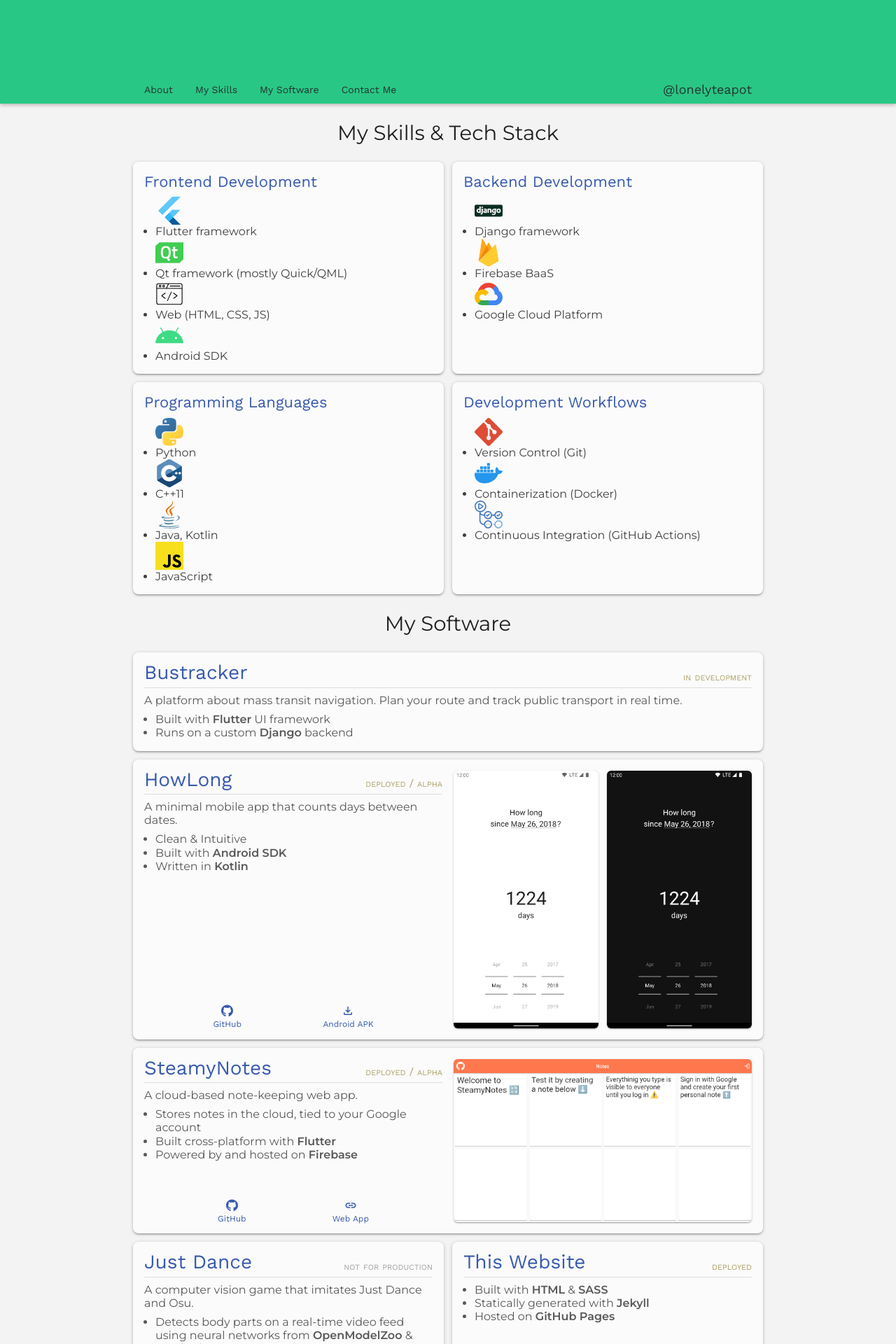
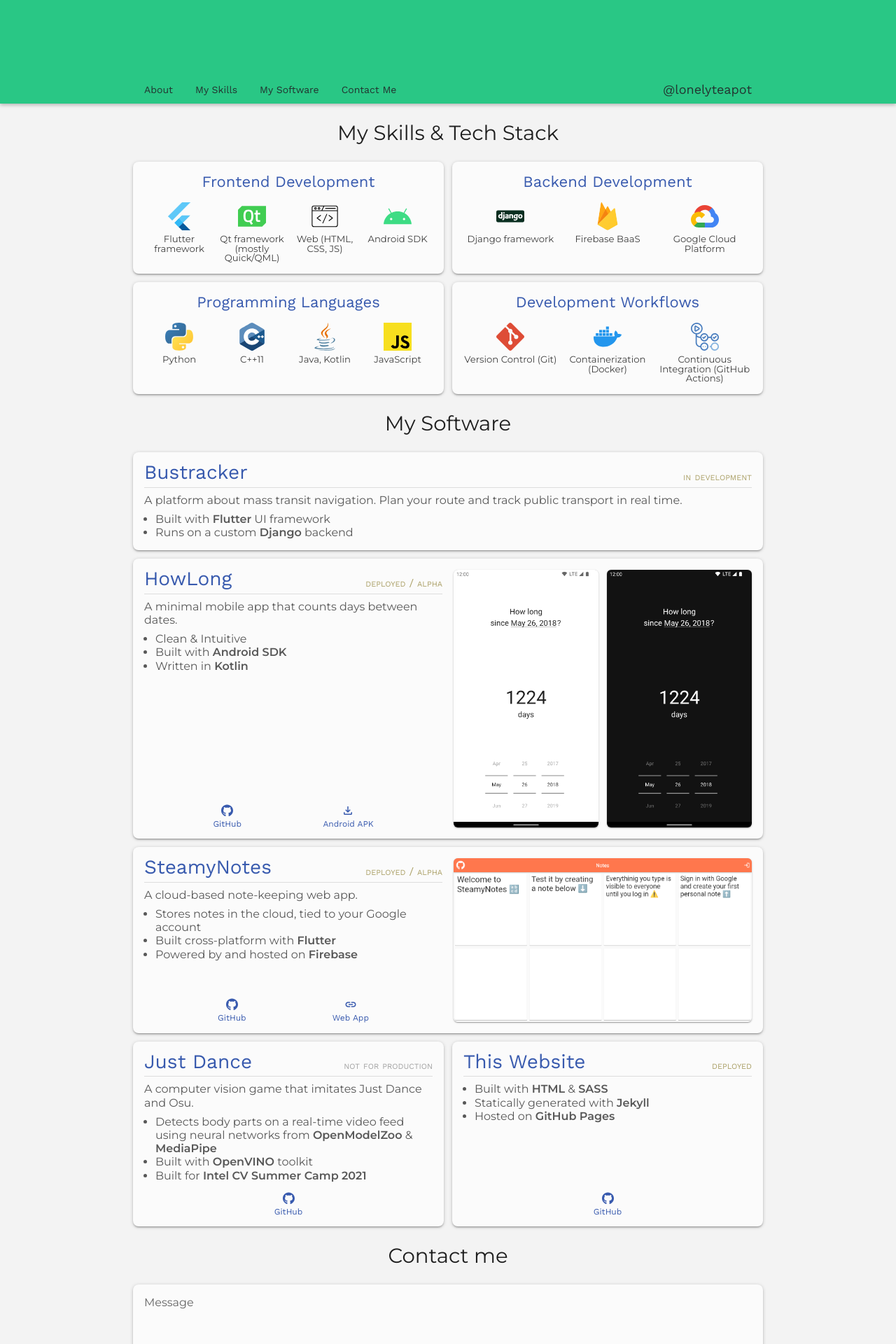
Before and after one commit to lonelyteapot/lonelyteapot.github.io, a Jekyll site: the page built from pages/index.html, in a window 1280 px wide. Shown: the part 302-2222 px from the top of the page at 70% size. Built offline with Jekyll 4.4.1, drawn with Linux system fonts in a browser that asks for light colours.

Commit message:
Restyle Skills

```diff
--- a/css/index.scss
+++ b/css/index.scss
@@ -15,17 +15,35 @@ ignore {$front-matter: lint};
 @import 'components/vertical-link';
 
 #skills > ul > li {
-    gap: 0.5rem;
+    gap: 1rem;
     flex-basis: 300px;
 
     h3 {
+        text-align: center;
         font-size: 1.375rem;
     }
 
+    ul {
+        display: grid;
+        grid-auto-flow: column;
+        grid-auto-columns: 1fr;
+        // display: flex;
+        // justify-content: space-between;
+        gap: 0.25rem;
+    }
+
     li {
-        list-style-type: disc;
-        margin-left: 1em;
-        color: transparentize($color: $color-on-canvas, $amount: 0.25);
+        display: flex;
+        flex-direction: column;
+        align-items: center;
+        gap: 0.375rem;
+
+        span {
+            text-align: center;
+            color: transparentize($color: $color-on-canvas, $amount: 0.25);
+            font-size: 0.825rem;
+            line-height: 1;
+        }
     }
 }
 
```
